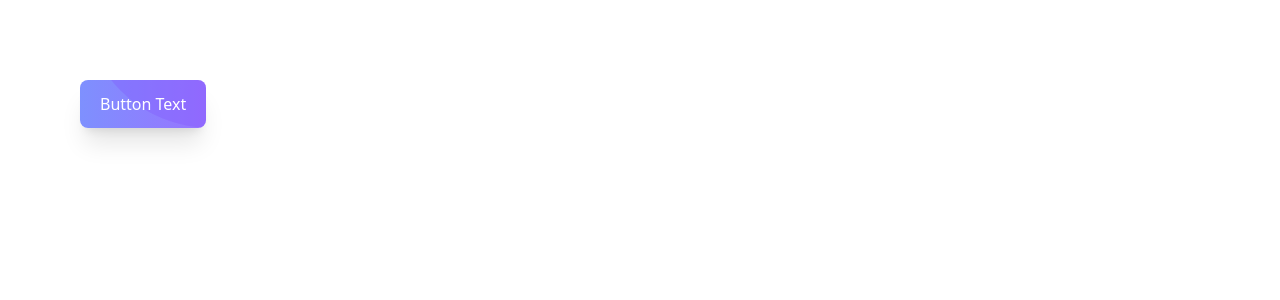
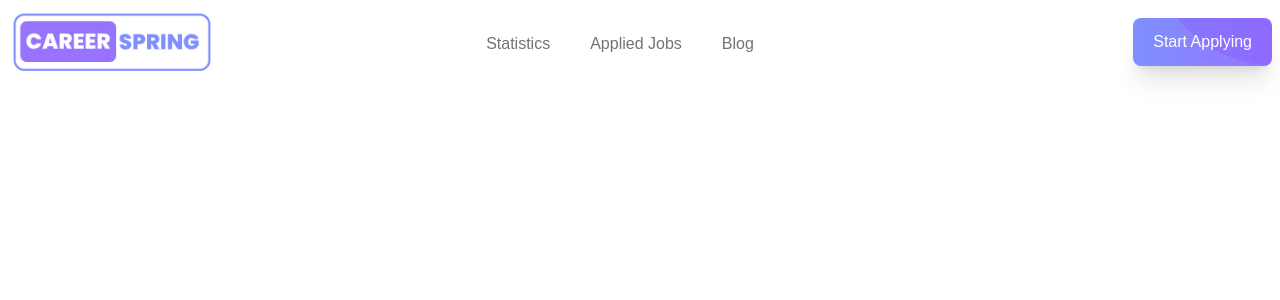
Before and after one commit to Jisan-Dev/M47-Career-Spring, a React (Vite) app: page / in a window 1280 px wide. Shown: the top 300 px of the page. Built offline with nearby package versions, Linux system fonts and the light colour scheme; a web font is replaced by a local one.

Commit message:
Header component added with other additional things

```diff
--- /dev/null
+++ b/src/components/header/index.jsx
@@ -0,0 +1,41 @@
+import { NavLink } from 'react-router-dom';
+import logo from '../../assets/logo/CAREER.png';
+import Button from '../ui/Button';
+
+const Header = () => {
+  return (
+    <div className="container mx-auto font-gsans">
+      <div className="navbar bg-base-100">
+        <div className="navbar-start">
+          <div className="dropdown">
+            <div tabIndex={0} role="button" className="btn btn-ghost lg:hidden">
+              <svg xmlns="http://www.w3.org/2000/svg" className="h-5 w-5" fill="none" viewBox="0 0 24 24" stroke="currentColor">
+                <path strokeLinecap="round" strokeLinejoin="round" strokeWidth="2" d="M4 6h16M4 12h8m-8 6h16" />
+              </svg>
+            </div>
+            <ul tabIndex={0} className="menu menu-sm dropdown-content mt-3 z-[1] p-2 shadow bg-base-100 rounded-box w-52">
+              <NavLink className="mr-10">Statistics</NavLink>
+              <NavLink className="mr-10">Applied Jobs</NavLink>
+              <NavLink className="mr-10">Blog</NavLink>
+            </ul>
+          </div>
+          <a>
+            <img src={logo} className="w-52" alt="" />
+          </a>
+        </div>
+        <div className="navbar-center hidden lg:flex ">
+          <ul className="font-gsans text-base font-medium flex text-neutral-500">
+            <NavLink className="mr-10 pt-1">Statistics</NavLink>
+            <NavLink className="mr-10 pt-1">Applied Jobs</NavLink>
+            <NavLink className="mr-10 pt-1">Blog</NavLink>
+          </ul>
+        </div>
+        <div className="navbar-end">
+          <Button text="Start Applying" />
+        </div>
+      </div>
+    </div>
+  );
+};
+
+export default Header;
--- /dev/null
+++ b/src/components/ui/Button.jsx
@@ -0,0 +1,15 @@
+const Button = ({ text }) => {
+  return (
+    <div>
+      <a
+        href="#"
+        className="relative inline-flex items-center justify-center px-5 py-3 overflow-hidden font-medium transition duration-300 ease-out rounded-lg shadow-xl group hover:ring-1 hover:ring-[#9873FF]">
+        <span className="absolute inset-0 w-full h-full bg-gradient-to-r from-[#7E90FE]  to-[#9873FF]"></span>
+        <span className="absolute bottom-0 right-0 block w-64 h-64 mb-32 mr-4 transition duration-500 origin-bottom-left transform rotate-45 translate-x-24 bg-[#7f52fc] rounded-full opacity-30 group-hover:rotate-90 ease"></span>
+        <span className="relative text-white text-base">{text}</span>
+      </a>
+    </div>
+  );
+};
+
+export default Button;
--- a/src/main.jsx
+++ b/src/main.jsx
@@ -2,21 +2,12 @@ import React from 'react';
 import ReactDOM from 'react-dom/client';
 import './index.css';
 import { createBrowserRouter, RouterProvider } from 'react-router-dom';
+import Root from './pages/Root';
 
 const router = createBrowserRouter([
   {
     path: '/',
-    element: (
-      <div className="p-20">
-        <a
-          href="#_"
-          className="relative inline-flex items-center justify-center p-4 px-5 py-3 overflow-hidden font-medium text-indigo-600 transition duration-300 ease-out rounded-lg shadow-xl group hover:ring-1 hover:ring-[#9873FF]">
-          <span className="absolute inset-0 w-full h-full bg-gradient-to-r from-[#7E90FE]  to-[#9873FF]"></span>
-          <span className="absolute bottom-0 right-0 block w-64 h-64 mb-32 mr-4 transition duration-500 origin-bottom-left transform rotate-45 translate-x-24 bg-[#7f52fc] rounded-full opacity-30 group-hover:rotate-90 ease"></span>
-          <span className="relative text-white">Button Text</span>
-        </a>
-      </div>
-    ),
+    element: <Root />,
   },
 ]);
 
--- a/src/pages/Root.jsx
+++ b/src/pages/Root.jsx
@@ -1,13 +1,9 @@
+import Header from '../components/header';
+
 const Root = () => {
   return (
     <div>
-      <a
-        href="#_"
-        className="relative inline-flex items-center justify-center p-4 px-5 py-3 overflow-hidden font-medium text-indigo-600 transition duration-300 ease-out rounded-full shadow-xl group hover:ring-1 hover:ring-purple-500">
-        <span className="absolute inset-0 w-full h-full bg-gradient-to-br from-blue-600 via-purple-600 to-pink-700"></span>
-        <span className="absolute bottom-0 right-0 block w-64 h-64 mb-32 mr-4 transition duration-500 origin-bottom-left transform rotate-45 translate-x-24 bg-pink-500 rounded-full opacity-30 group-hover:rotate-90 ease"></span>
-        <span className="relative text-white">Button Text</span>
-      </a>
+      <Header />
     </div>
   );
 };
```
Also changed, not shown: src/assets/logo/CAREER.png (added).
